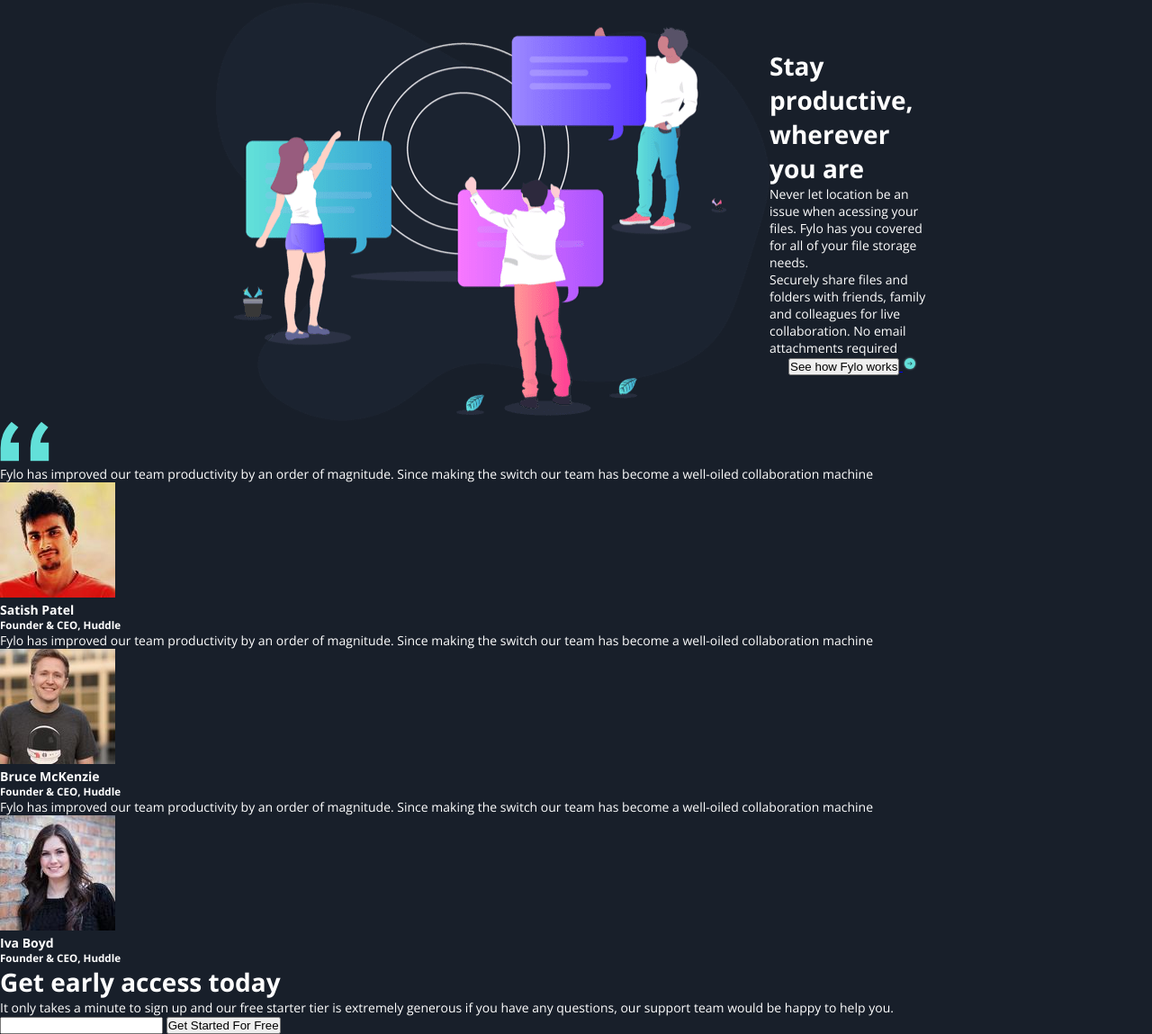
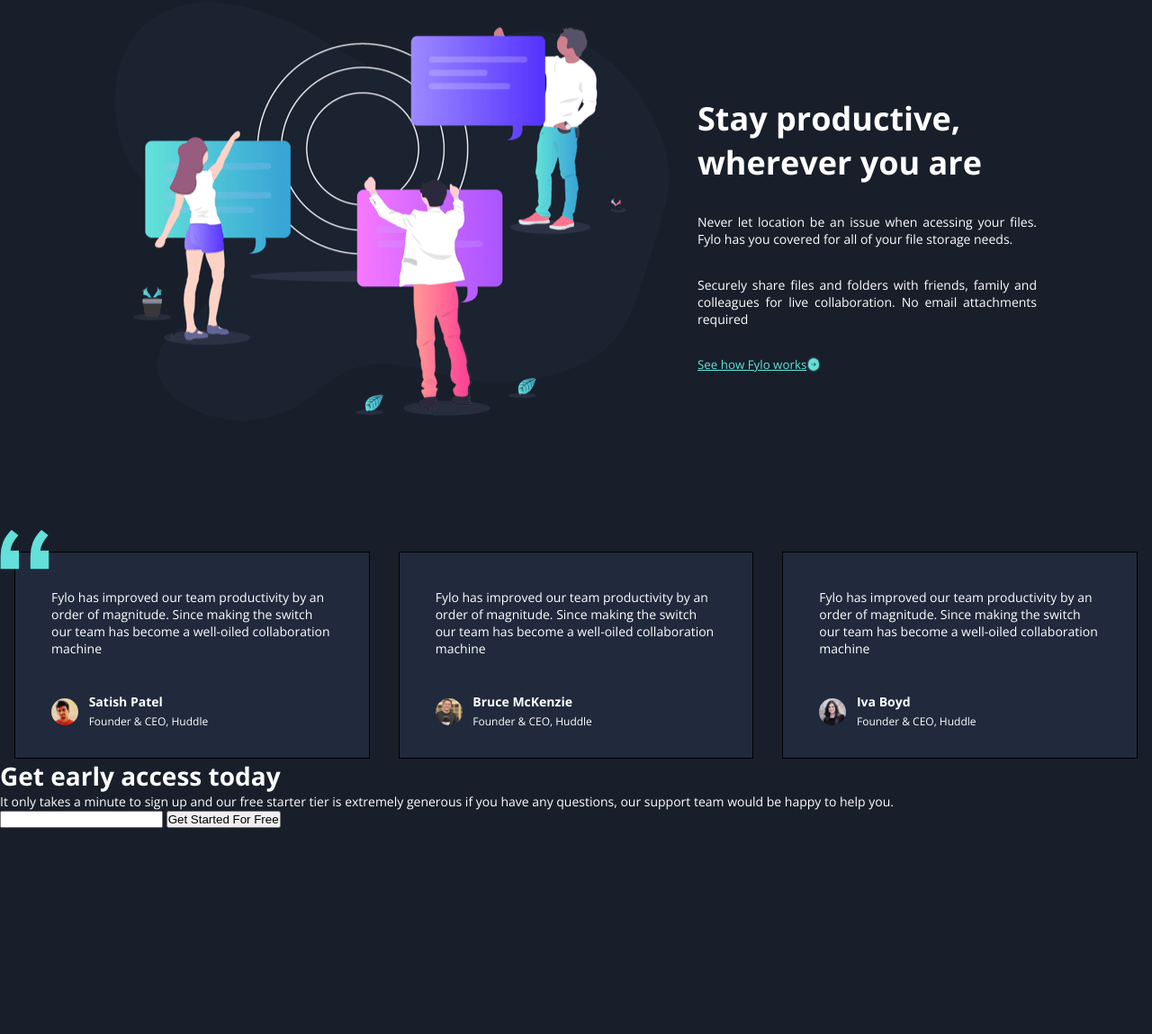
Before and after one commit to HugoPDF5/fylo-landing, a plain HTML site: page index.html in a window 1280 px wide. Shown: the part 1603-2752 px from the top of the page at 90% size. After the commit the page ends 2523 px from the top, so only its background shows below. Drawn offline with nearby package versions, Linux system fonts and the light colour scheme.

Commit message:
adicionando estilizacao da parte principal da landing page

```diff
--- a/styles.css
+++ b/styles.css
@@ -98,7 +98,7 @@
     border: none;
     font-family: 'Open Sans', sans-serif;
     font-weight: 700;
-
+    cursor: pointer;
 }
 
 .grid {
@@ -129,13 +129,92 @@
 .grid-2 {
     display: grid;
     grid-template-columns: 1fr 1fr;
-    width: 800px;
+    width: 80%;
     margin: 0 auto;
 }
 
+.grid-2 img {
+    display: flex;
+    margin-right: 32px;
+}
 .grid-2 .info {
     display: flex;
     flex-direction: column;
-    align-items:center;
     justify-content:center;
+    width: 100%;
 }
+
+.grid-2 p,
+.grid-2 h1 {
+    text-align: justify;
+    margin-bottom: 32px;
+}
+
+.grid-2 h1 {
+    margin-top: 50px;
+    font-weight: 700;
+    font-size: 36px;
+}
+
+.grid-2 button {
+    cursor: pointer;
+    font-family: 'Open Sans', sans-serif;
+    font-weight: 400;
+    text-decoration: underline;
+    background: none;
+    border: none;
+    padding: 0;
+    outline: inherit;
+    color: var(--cyan);
+}
+
+.grid-2 a {
+    display: flex;
+    justify-content: left;
+}
+
+.comments-container {
+    display: flex;
+    align-items: center;
+    justify-content: space-around;
+    width: 100%;
+    margin-top: 96px;
+}
+
+.quotes {
+    position: relative;
+    top: 120px;
+}
+
+.comment {
+    background-color: var(--dark-blue-testimonials);
+    border: 1px solid;
+    margin: 0 16px;
+}
+
+.comment-text {
+    padding: 40px;
+}
+
+.comment img {
+    border-radius: 50%;
+    width: auto;
+    max-width: 30px;
+    margin-left: 40px;
+}
+
+.comment .person {
+   display: inline-block;
+}
+
+.comment .comment-name,
+.comment .office {
+    margin-left: 8px;
+}
+
+.comment .office {
+    margin-top: 4px;
+    padding-bottom: 32px;
+    font-size: 12px;
+    font-weight: 400;
+}
```
